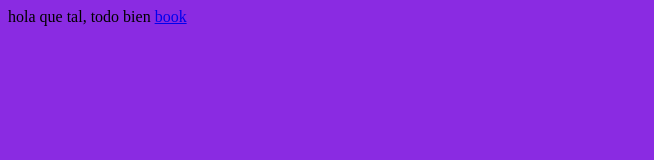
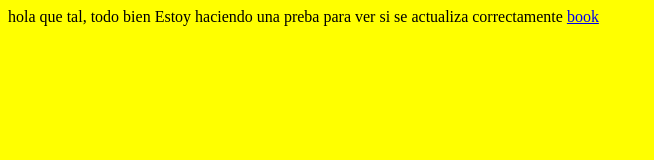
Before and after one commit to marioasensio/pec1html, a website: page index.html in a window 1280 px wide. Shown: the whole page, without its empty margins (0-654 px from the left). Drawn offline with Linux system fonts and the light colour scheme.

Commit message:
actualización estilos

```diff
--- a/index.html
+++ b/index.html
@@ -5,6 +5,7 @@
 <body class="background-home">
   <script src="./index.js"></script>
   hola que tal, todo bien
+  Estoy haciendo una preba para ver si se actualiza correctamente
   <a href="book.html">book</a>
 </body>
 </html>
--- a/style.css
+++ b/style.css
@@ -1,7 +1,7 @@
 
 
 .background-home{
-    background-color: blueviolet;
+    background-color: yellow;
 }
 
 .background-book{
```
Also changed, not shown: book.html (+1 -0 lines).
